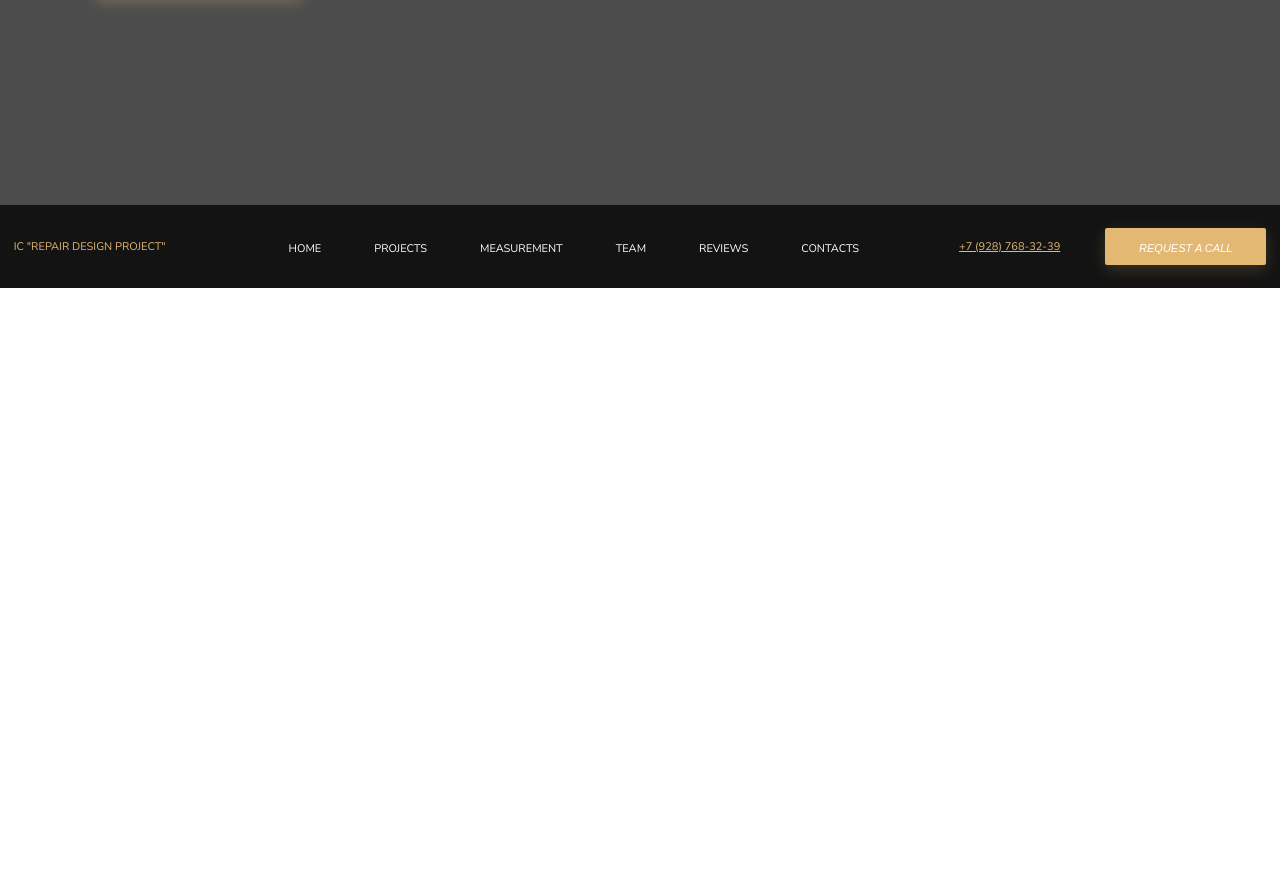
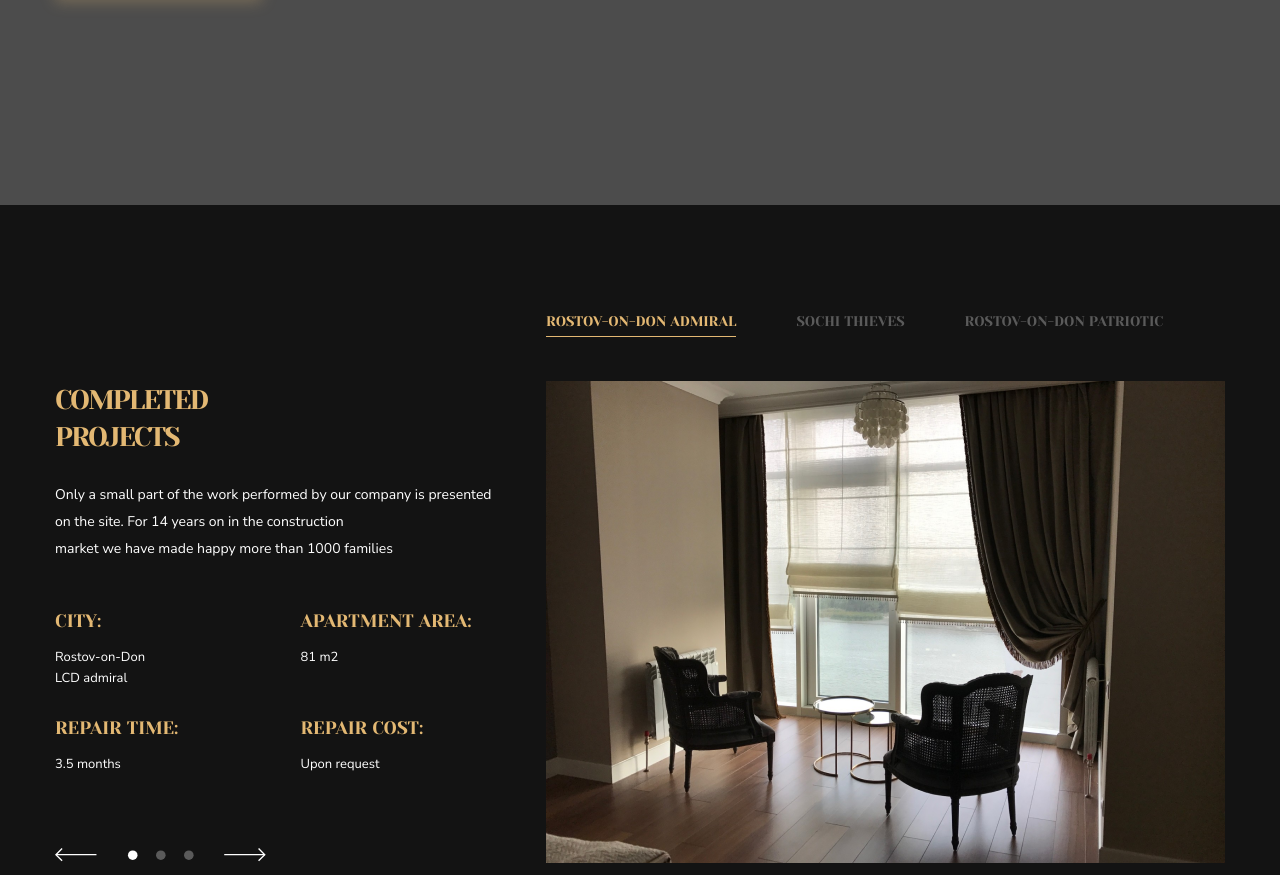
Before and after one commit to OGGureCC/pj-02, a plain HTML site: page index.html in a window 1280 px wide. Shown: the part 585-1460 px from the top of the page. Before the commit the page ends 873 px from the top, so only its background shows below. Drawn offline with Linux system fonts and the light colour scheme.

Commit message:
Step 2
Добавил в основную часть секцию с проектами. А так же мелкие исправления стилей.

```diff
--- a/css/style.css
+++ b/css/style.css
@@ -102,10 +102,6 @@ body * {
     height: 51px;
 }
 
-.button.home-button:last-child {
-    margin-left: 20px;
-}
-
 .button.home-button#calccost {
     box-shadow: 0px 5px 15px rgba(227, 184, 115, 0.3);
     border-radius: 2px;
@@ -113,12 +109,13 @@ body * {
 }
 
 .button.home-button#submit {
-    background: #00000000;
+    background: 0;
     border: 1px solid #FFFFFF;
     border-radius: 2px;
     box-shadow: none;
     padding: 19px 22px 20px 22px;
     height: 51px;
+    margin-left: 20px;
 }
 
 .title {
@@ -126,9 +123,13 @@ body * {
     font-family: 'Yeseva One', 'Times New Roman', Times, serif;
     font-style: normal;
     font-weight: 400;
+    text-transform: uppercase;
+    color: #E3B873;
+}
+
+.home-title {
     font-size: 40px;
     line-height: 53px;
-    text-transform: uppercase;
     color: #FFFFFF;
 }
 
@@ -156,13 +157,13 @@ body * {
     display: flex;
     flex-direction: column;
     align-items: center;
-    padding-right: 575px;
+    padding-right: 658px;
 }
 
 .align-buttons {
     display: flex;
     flex-direction: row;
-    padding-right: 80px;
+    padding-right: 79px;
 }
 
 #city-name {
@@ -177,3 +178,153 @@ body * {
     margin-bottom: 20px;
     padding-right: 9px;
 }
+
+.projects {
+    background: #131313;
+    padding-top: 107px;
+    position: relative;
+    height: 1074px;
+}
+
+.projects-content {
+    width: 1170px;
+    position: relative;
+    display: grid;
+    grid-template-columns: repeat(2, 1fr) 2fr;
+    grid-template-rows: 69px 100px 128px repeat(2, 107px) 1fr;
+    grid-column-gap: 0px;
+    grid-row-gap: 0px;
+}
+
+.projects-nav-grid {
+    grid-area: 1 / 3 / 2 / 4;
+}
+
+.projects-nav {
+    display: flex;
+    flex-direction: row;
+    list-style: none;
+    padding-left: 0;
+    margin: 0;
+}
+
+.projects-nav__item {
+    margin-right: 60px;
+    font-family: 'Yeseva One';
+    font-style: normal;
+    font-weight: 400;
+    font-size: 14px;
+    line-height: 19px;
+    text-transform: uppercase;
+    color: rgba(255, 255, 255, 0.3);
+}
+
+.projects-nav__item a {
+    font-family: 'Yeseva One';
+    font-style: normal;
+    font-weight: 400;
+    font-size: 14px;
+    line-height: 19px;
+    text-transform: uppercase;
+    color: rgba(255, 255, 255, 0.3);
+    text-decoration: none;
+}
+
+.projects-nav__item:last-child {
+    margin-right: 0;
+}
+
+.projects-nav__item.selected a {
+    color: #E3B873;
+    padding-bottom: 7px;
+    border-bottom: 1px solid;
+}
+
+.projects-title {
+    font-size: 27px;
+    line-height: 37px;
+    letter-spacing: -0.07em;
+    margin-top: 53px;
+    margin: 0;
+    grid-area: 2 / 1 / 3 / 3;
+}
+
+.pj-image {
+    width: 679px;
+    height: 482px;
+    grid-area: 2 / 3 / 6 / 4;
+}
+
+.projects-description {
+    font-size: 14px;
+    line-height: 27px;
+    color: #FFFFFF;
+    grid-area: 3 / 1 / 4 / 3;
+}
+
+.description-title {
+    font-size: 18px;
+    line-height: 25px;
+}
+
+.description-txt {
+    font-size: 13px;
+    line-height: 21px;
+    color: #FFFFFF;
+}
+
+.projects-char-1 {
+    grid-area: 4 / 1 / 5 / 2;
+}
+
+.projects-char-2 {
+    grid-area: 4 / 2 / 5 / 3;
+}
+
+.projects-char-3 {
+    grid-area: 5 / 1 / 6 / 2;
+}
+
+.projects-char-4 {
+    grid-area: 5 / 2 / 6 / 3;
+}
+
+.arrow-nav {
+    grid-area: 6 / 1 / 7 / 3;
+    display: flex;
+    align-items: center;
+    margin-top: 25px;
+}
+
+.button.arrow-nav-button {
+    background: 0;
+    outline: 0;
+    box-shadow: none;
+    padding: 0;
+    margin: 0;
+    height: 14px;
+    display: flex;
+}
+
+.button.orb-nav-button {
+    background: 0;
+    outline: 0;
+    box-shadow: none;
+    padding: 0;
+    margin: 0;
+    height: 11px;
+    display: flex;
+}
+
+.button.arrow-nav-button:first-child {
+    margin-right: 30px;
+}
+
+.button.arrow-nav-button:last-child {
+    margin-left: 30px;
+}
+
+.button.orb-nav-button#center-orb {
+    margin-left: 18px;
+    margin-right: 18px;
+}
--- a/index.html
+++ b/index.html
@@ -6,7 +6,7 @@
     <meta http-equiv="X-UA-Compatible" content="IE=edge">
     <meta name="viewport" content="width=device-width, initial-scale=1.0">
     <link rel="stylesheet" href="./css/style.css">
-    <title>Document</title>
+    <title>IC "Repair Design Project"</title>
     <link rel="preconnect" href="https://fonts.googleapis.com">
     <link rel="preconnect" href="https://fonts.gstatic.com" crossorigin>
     <link href="https://fonts.googleapis.com/css2?family=Nunito+Sans:ital@0;1&family=Yeseva+One&display=swap"
@@ -38,7 +38,7 @@
     <main>
         <section class="home" id="home">
             <div class="container home-content">
-                <h1 class="title">Turnkey Repair in the<br>
+                <h1 class="title home-title">Turnkey Repair in the<br>
                     city of <span id="city-name">Rostov-on-Don</span></h1>
                 <p class="home-txt">Get ready-made turnkey repairs on time<br>
                     with work time saving up to 45 days and 20% from<br>
@@ -50,6 +50,52 @@
             </div>
             <div class="home-overlay"></div>
         </section>
+        <section class="projects" id="projects">
+            <div class="container projects-content">
+                <nav class="projects-nav-grid">
+                    <ul class="projects-nav">
+                        <li class="projects-nav__item selected"><a href="#">Rostov-on-Don Admiral</a></li>
+                        <li class="projects-nav__item"><a href="#">Sochi Thieves</a></li>
+                        <li class="projects-nav__item"><a href="#">Rostov-on-Don Patriotic</a></li>
+                    </ul>
+                </nav>
+                <div class="pj-image">
+                    <img src="images\project-1.png" alt="Rostov-on-Don Admiral Image">
+                </div>
+                <div class="title projects-title">
+                    Completed <br>projects
+                </div>
+                <div class="projects-description">
+                    Only a small part of the work performed by our company is presented <br>
+                    on the site. For 14 years on in the construction <br>
+                    market we have made happy more than 1000 families
+                </div>
+                <div class="projects-char-1">
+                    <h3 class="title description-title">City:</h3>
+                    <p class="description-txt">Rostov-on-Don <br>
+                        LCD admiral</p>
+                </div>
+                <div class="projects-char-2">
+                    <h3 class="title description-title">apartment area:</h3>
+                    <p class="description-txt">81 m2</p>
+                </div>
+                <div class="projects-char-3">
+                    <h3 class="title description-title">Repair time:</h3>
+                    <p class="description-txt">3.5 months</p>
+                </div>
+                <div class="projects-char-4">
+                    <h3 class="title description-title">Repair Cost:</h3>
+                    <p class="description-txt">Upon request</p>
+                </div>
+                <div class="arrow-nav">
+                    <button class="button arrow-nav-button"><img src="images\arrow-left.svg" alt="Back"></button>
+                    <button class="button orb-nav-button"><img src="images\active-orb.svg" alt=""></button>
+                    <button class="button orb-nav-button" id="center-orb"><img src="images\unactive-orb.svg" alt=""></button>
+                    <button class="button orb-nav-button"><img src="images\unactive-orb.svg" alt=""></button>
+                    <button class="button arrow-nav-button"><img src="images\arrow-right.svg" alt="Next"></button>
+                </div>
+            </div>
+        </section>
     </main>
 
     <footer class="footer">
@@ -59,8 +105,8 @@
             </div>
             <nav>
                 <ul class="header-nav">
-                    <li class="header-nav__item"><a href="#">HOME</a></li>
-                    <li class="header-nav__item"><a href="#">PROJECTS</a></li>
+                    <li class="header-nav__item"><a href="#home">HOME</a></li>
+                    <li class="header-nav__item"><a href="#projects">PROJECTS</a></li>
                     <li class="header-nav__item"><a href="#">MEASUREMENT</a></li>
                     <li class="header-nav__item"><a href="#">TEAM</a></li>
                     <li class="header-nav__item"><a href="#">REVIEWS</a></li>
```
Also changed, not shown: images/active-orb.svg (added), images/arrow-left.svg (added), images/arrow-right.svg (added), images/project-1.png (added), images/unactive-orb.svg (added).
